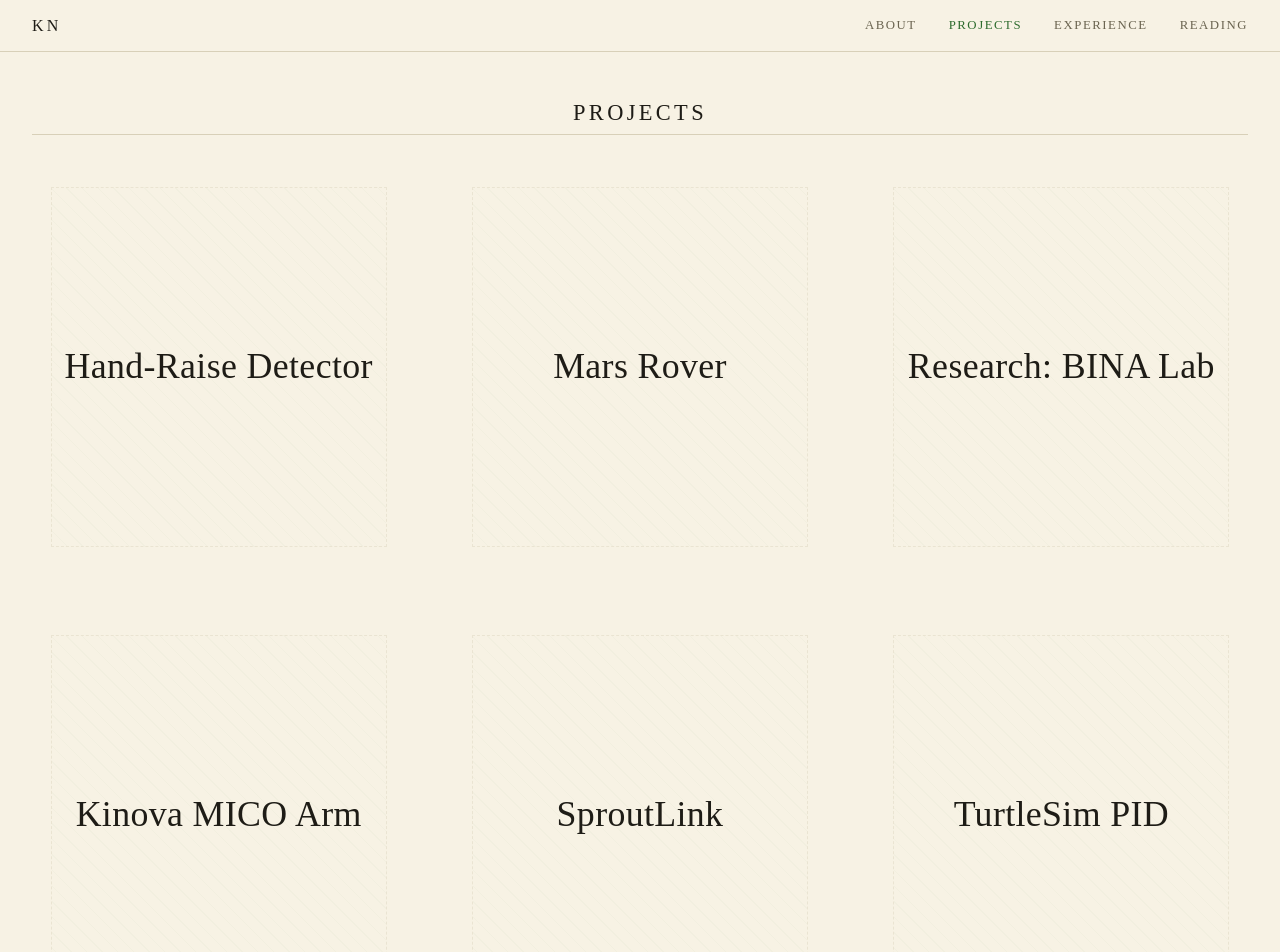
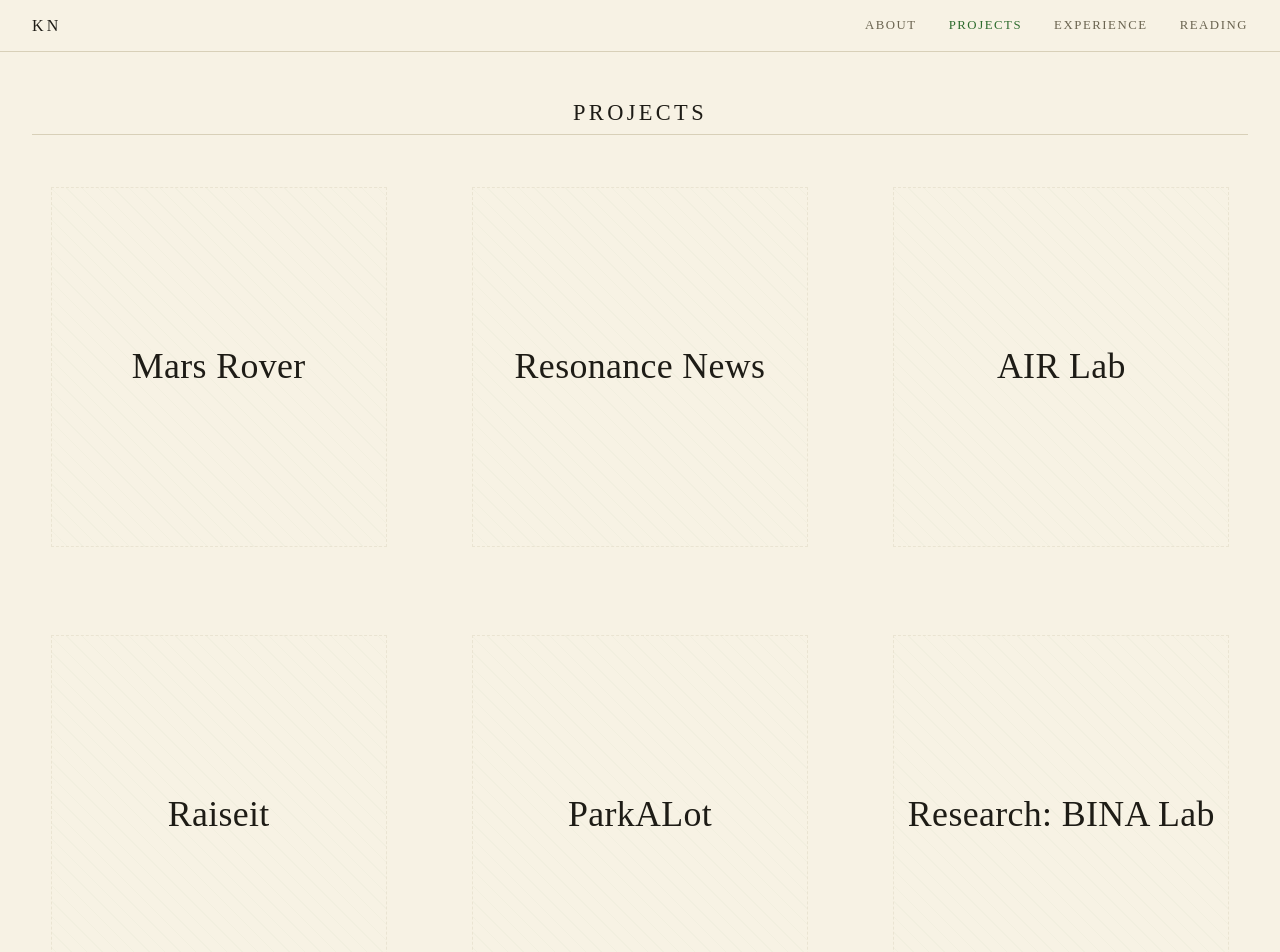
Before and after one commit to kentneureiter/portfolio, a Next.js app: page /projects in a window 1280 px wide. Shown: the top 952 px of the page. Built offline with nearby package versions, Linux system fonts and the light colour scheme.

Commit message:
reordered some projects for swe/embed recruiting and added reson and tutrltpid

```diff
--- a/app/projects/data.ts
+++ b/app/projects/data.ts
@@ -30,31 +30,6 @@ export type Project = {
 
 export const PROJECTS: Project[] = [
   {
-    slug: 'hand-raise-detector',
-    title: 'Hand-Raise Detector',
-    tagline: 'Computer vision that spots raised hands so no question in lecture goes unseen.',
-    role: 'Solo project',
-    when: 'TODO: semester / year',
-    stack: ['Python', 'YOLOv8', 'ByteTrack', 'TODO: OpenCV? hardware/camera?'],
-    overview: [
-      'After a frustrating participation grade, I set out to build a system that makes raised hands in a lecture hall impossible to miss, giving students better visibility for their questions and instructors a clearer view of the room.',
-      'TODO: one or two sentences on how it works end to end (camera → detection → tracking → alert/output).',
-    ],
-    contributions: [
-      'TODO: how you used YOLOv8 (pretrained pose/detection model? fine-tuned on your own data?)',
-      'TODO: how ByteTrack keeps a consistent ID per student across frames',
-      'TODO: how the result is surfaced to the instructor',
-    ],
-    challenges: [
-      {
-        problem: 'TODO: a real problem you hit (e.g. false positives from stretching, small/occluded hands in the back rows, frame rate)',
-        solution: 'TODO: what you changed and why it worked',
-      },
-    ],
-    outcome: ['TODO: accuracy / FPS / where it was tested / what you would do next'],
-    links: [],
-  },
-  {
     slug: 'mars-rover',
     title: 'Mars Rover',
     tagline: 'Electronics and autonomy software for Lehigh Space Initiative’s University Rover Challenge rover.',
@@ -85,6 +60,68 @@ export const PROJECTS: Project[] = [
     links: [],
   },
   {
+    slug: 'resonance-news',
+    title: 'Resonance News',
+    tagline: 'TODO: one line — e.g. a personalized news aggregator that ranks stories with vector embeddings.',
+    role: 'TODO: solo / team + your role',
+    when: 'TODO',
+    stack: ['TODO: frontend', 'TODO: backend', 'TODO: embedding model / vector DB'],
+    overview: ['TODO: what it is and who it is for.'],
+    contributions: ['TODO: what you personally built'],
+    challenges: [{ problem: 'TODO', solution: 'TODO' }],
+    links: [],
+  },
+  {
+    slug: 'air-lab',
+    title: 'AIR Lab',
+    tagline: 'TODO: one line — control software for autonomous flying drones.',
+    role: 'TODO: role / lab',
+    when: 'TODO: Summer 2026?',
+    stack: ['TODO'],
+    overview: ['I worked on control software for autonomous flying drones. TODO: the lab, the drone platform and the goal.'],
+    contributions: ['TODO: what you personally built'],
+    challenges: [{ problem: 'TODO', solution: 'TODO' }],
+    links: [],
+  },
+  {
+    slug: 'raiseit',
+    title: 'Raiseit',
+    tagline: 'Computer vision that spots raised hands so no question in lecture goes unseen.',
+    role: 'Solo project',
+    when: 'TODO: semester / year',
+    stack: ['Python', 'YOLOv8', 'ByteTrack', 'TODO: OpenCV? hardware/camera?'],
+    overview: [
+      'After a frustrating participation grade, I set out to build a system that makes raised hands in a lecture hall impossible to miss, giving students better visibility for their questions and instructors a clearer view of the room.',
+      'TODO: one or two sentences on how it works end to end (camera → detection → tracking → alert/output).',
+    ],
+    contributions: [
+      'TODO: how you used YOLOv8 (pretrained pose/detection model? fine-tuned on your own data?)',
+      'TODO: how ByteTrack keeps a consistent ID per student across frames',
+      'TODO: how the result is surfaced to the instructor',
+    ],
+    challenges: [
+      {
+        problem: 'TODO: a real problem you hit (e.g. false positives from stretching, small/occluded hands in the back rows, frame rate)',
+        solution: 'TODO: what you changed and why it worked',
+      },
+    ],
+    outcome: ['TODO: accuracy / FPS / where it was tested / what you would do next'],
+    links: [],
+  },
+  {
+    slug: 'parkalot',
+    title: 'ParkALot',
+    tagline: 'TODO: one line on what it does.',
+    role: 'TODO: team size + your role',
+    when: 'TODO: AWS hackathon, date',
+    stack: ['AWS', 'TODO: which services', 'TODO: frontend / backend'],
+    overview: ['Built at an AWS hackathon. TODO: the problem and what it does.'],
+    contributions: ['TODO: what you personally built'],
+    challenges: [{ problem: 'TODO', solution: 'TODO' }],
+    outcome: ['TODO: placement / demo / what you would build next'],
+    links: [],
+  },
+  {
     slug: 'disaster-vlm',
     title: 'Research: BINA Lab',
     tagline: 'A 3D vision-language model for assessing disaster damage from aerial point clouds.',
@@ -108,44 +145,6 @@ export const PROJECTS: Project[] = [
       },
     ],
     outcome: ['TODO: paper status / acknowledgement once published'],
-    links: [],
-  },
-  {
-    slug: 'kinova-arm',
-    title: 'Kinova MICO Arm',
-    tagline: 'Bringing a retired robotic arm back to life, starting with its gripper.',
-    role: 'TODO: role / lab',
-    when: 'TODO',
-    stack: ['Fusion 360', 'ROS1 Noetic', 'kinova-ros', 'MoveIt'],
-    overview: [
-      'A project to revitalize a Kinova MICO robotic arm, working with a research lead to get the hardware and software stack running again.',
-    ],
-    contributions: [
-      'Reverse-engineered the finger mechanism and modeled it in Fusion 360.',
-      'Researched compliant fin-ray-effect fingers as a gripper redesign.',
-      'Studied ROS1 Noetic, the kinova-ros package, arm kinematics and MoveIt to plan the software side.',
-    ],
-    challenges: [
-      {
-        problem: 'TODO: e.g. outdated ROS1 drivers / missing documentation for the finger mechanism',
-        solution: 'TODO',
-      },
-    ],
-    links: [],
-  },
-  {
-    slug: 'sproutlink',
-    title: 'SproutLink',
-    tagline: 'A connected plant system that keeps parents and students in touch.',
-    role: 'Co-founder',
-    when: 'TODO',
-    stack: ['TODO: hardware (microcontroller, sensors)', 'TODO: app / backend'],
-    overview: [
-      'SproutLink is a startup I co-built: a connected plant system for communication between parents and students.',
-      'TODO: how it works and why a plant.',
-    ],
-    contributions: ['TODO: what you personally built'],
-    challenges: [{ problem: 'TODO', solution: 'TODO' }],
     links: [],
   },
   {
```
